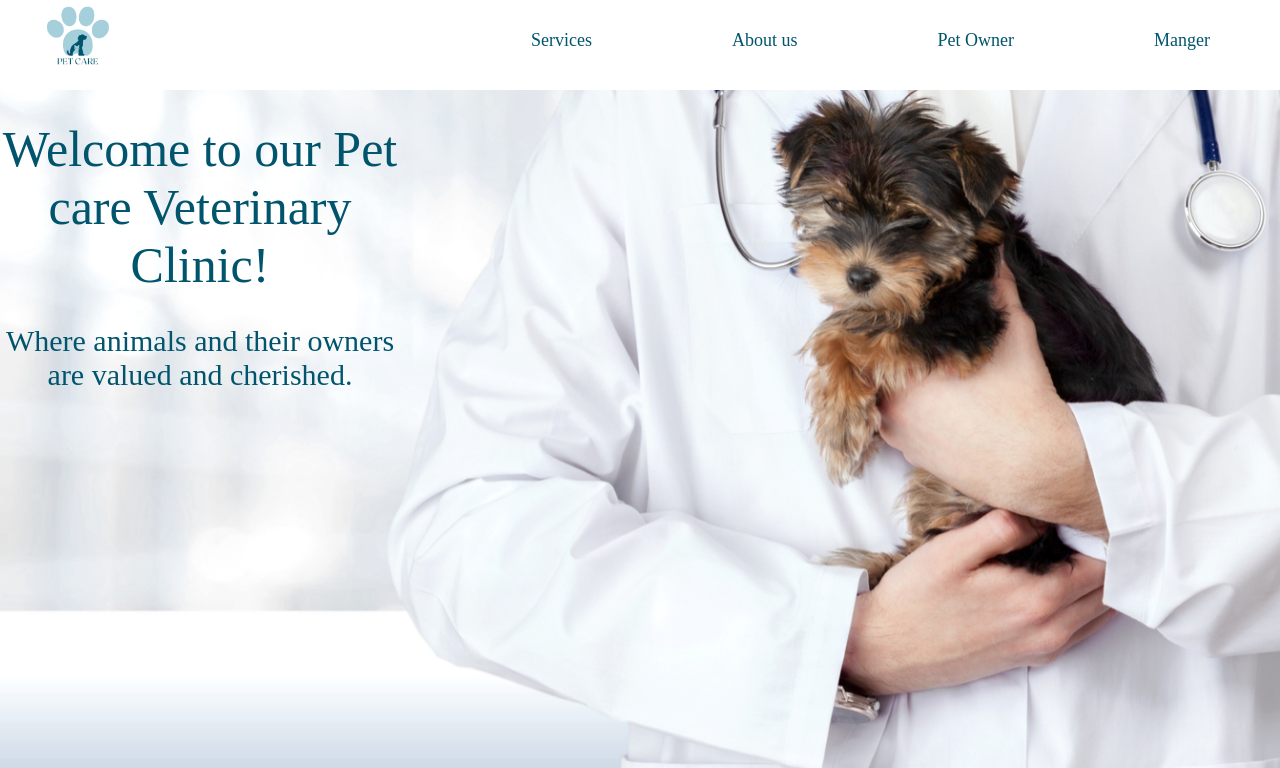
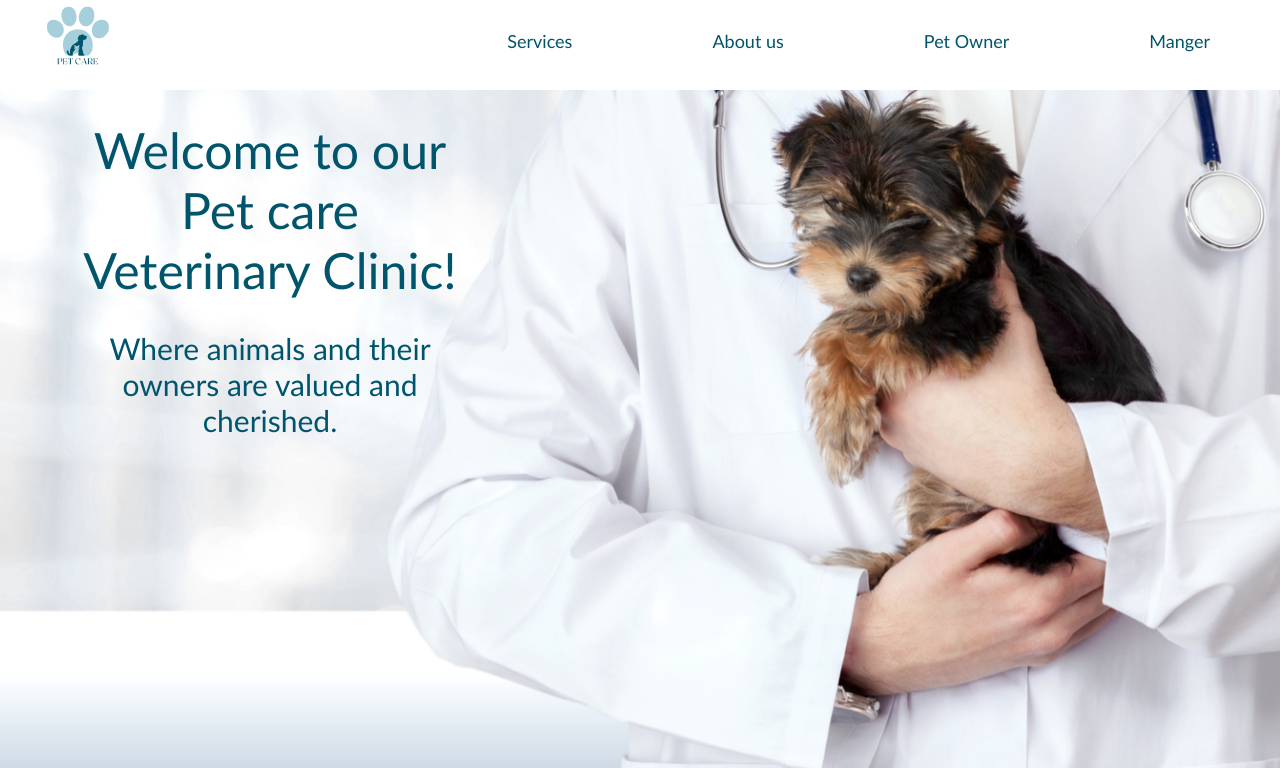
Before and after one commit to Alhanoufala/Pet-care, a PHP site: the page made by Pet Care.html in a window 1280 px wide. Shown: the top 768 px of the page. Run offline with PHP 8.4, Linux system fonts and the light colour scheme.

Commit message:
Update mainPage.css

```diff
--- a/styles/mainPage.css
+++ b/styles/mainPage.css
@@ -1,10 +1,9 @@
 * {
-    font-family: serif; /* Change your font family */
+  font-family: 'optima', sans-serif	; /* Change your font family */
   }
 body{
     padding: 0;
     margin: 0;
-    font-family:cursive;
     background: url('../images/shutterstock_307771808-1.jpeg') no-repeat center center fixed;
     -webkit-background-size: cover;
     -moz-background-size: cover;
@@ -60,13 +59,11 @@ body{
     border-radius: 15px;
     padding: 25px 10x;
     margin-top: 30px;
-    margin-left: 0px;
+    margin-left: 70px;
     font-size: 50px;
     text-align: center;
- font-family: 'Times New Roman', Times, serif;
 
        }
        p{
         font-size: 30px;
-        font-family: 'Times New Roman', Times, serif;
-       }
+      }
```
